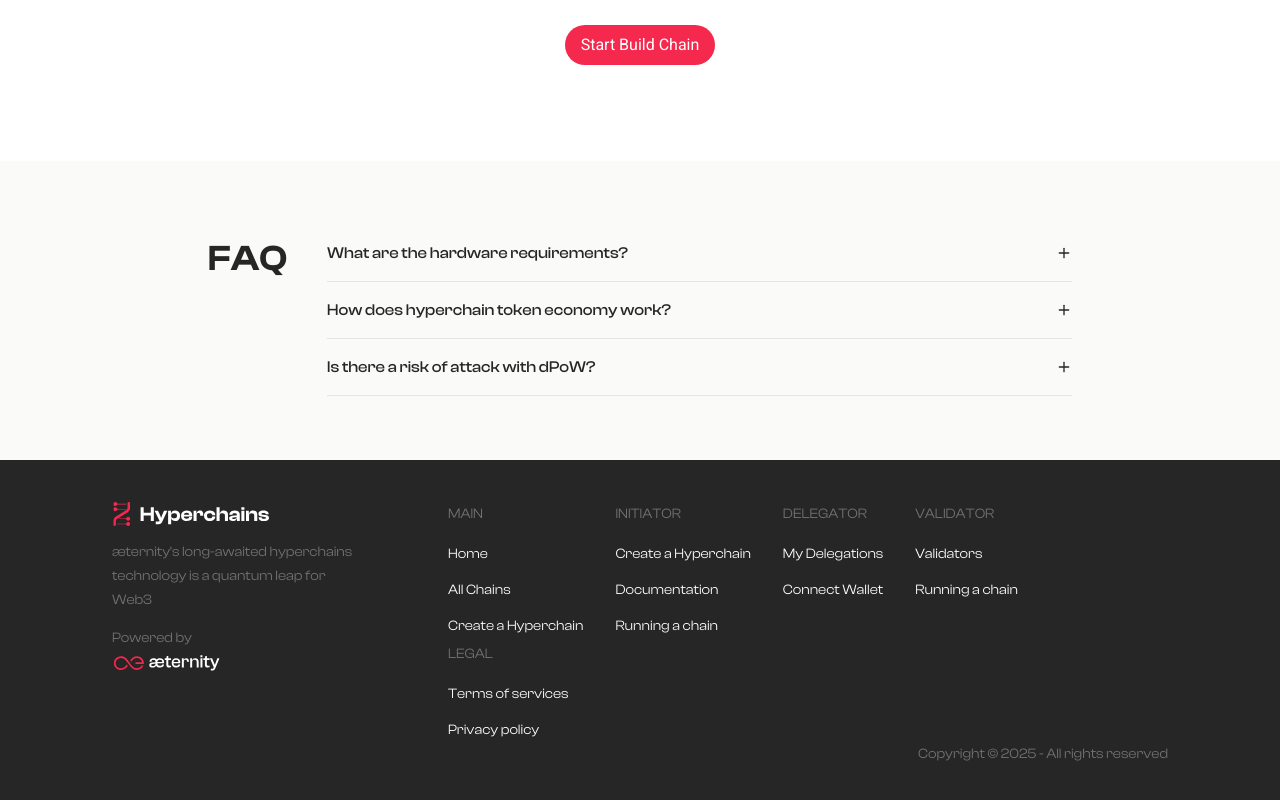
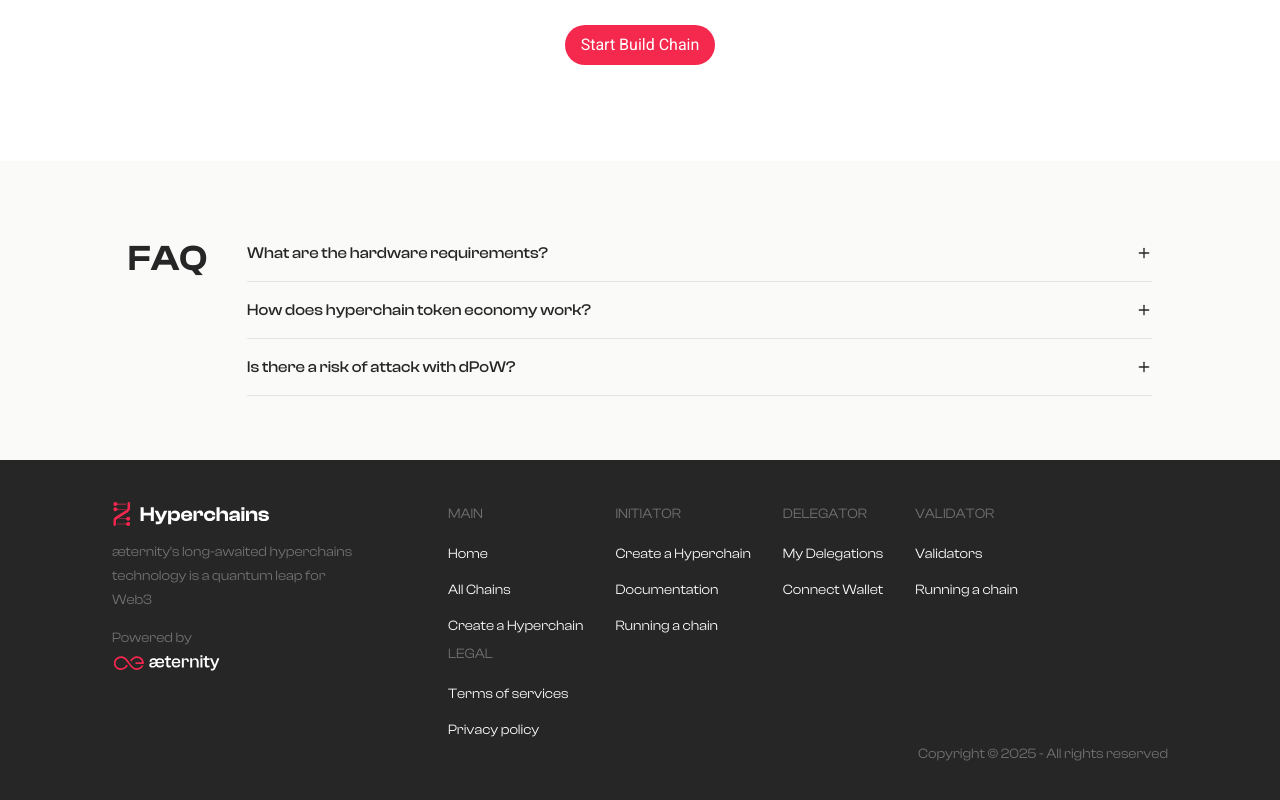
Before and after one commit to unit214/aeternity-hyperchains-initiator, a Next.js app: page / in a window 1280 px wide. Shown: the part 624-1424 px from the top of the page. Built offline with nearby package versions, Linux system fonts and the light colour scheme.

Commit message:
fix: adjust header, footer and faq width
(cherry picked from commit d2a11d37d52dab573a87ad45ecba5255df475c79)

```diff
--- a/src/app/layout.tsx
+++ b/src/app/layout.tsx
@@ -55,9 +55,9 @@ const Layout = ({ children }: Readonly<{ children: ReactNode }>) => {
             className={`${geistSans.variable} ${geistMono.variable} ${clashDisplay.variable} ${roboto.variable}`}>
             <body className='flex min-h-screen justify-center bg-background font-clash text-foreground antialiased'>
                 <ThemeProvider attribute='class' forcedTheme={'light'}>
-                    <div className='flex w-full max-w-screen-2xl flex-col'>
+                    <div className='flex w-full flex-col items-stretch'>
                         <NavBar />
-                        <main className='flex-1 px-4 xl:px-0'>{children}</main>
+                        <main className='max-w-screen-2xl flex-1 self-center px-4 xl:px-0'>{children}</main>
                         <FAQ />
                         <Footer />
                     </div>
--- a/src/components/faq.tsx
+++ b/src/components/faq.tsx
@@ -4,8 +4,8 @@ import { Accordion, AccordionContent, AccordionItem, AccordionTrigger } from '@/
 
 export const FAQ: React.FC = () => {
     return (
-        <div className='flex flex-col justify-center bg-stone-50 px-32 py-16 text-neutral-800 max-md:px-5 lg:px-52'>
-            <div className='flex max-w-full flex-col flex-wrap items-start gap-10 md:flex-row'>
+        <div className='flex w-full flex-col items-center justify-center bg-stone-50 py-16 text-neutral-800 max-md:px-5'>
+            <div className='flex w-full max-w-screen-2xl flex-col flex-wrap items-start gap-10 px-32 max-md:px-5 md:flex-row'>
                 <div className='pt-4 text-4xl font-semibold leading-none'>FAQ</div>
                 <Accordion type='single' collapsible className='w-full flex-1'>
                     <AccordionItem value='item-1'>
--- a/src/components/footer.tsx
+++ b/src/components/footer.tsx
@@ -79,8 +79,8 @@ const footerSections = [
 
 export const Footer: React.FC = () => {
     return (
-        <div className='flex flex-col justify-center bg-neutral-800 px-20 text-sm max-md:px-5'>
-            <div className='flex w-full flex-col justify-center px-8 py-10 max-md:max-w-full max-md:px-5'>
+        <div className='flex flex-col items-center justify-center bg-neutral-800 px-20 text-sm max-md:px-5'>
+            <div className='flex w-full max-w-screen-2xl flex-col justify-center px-8 py-10 max-md:max-w-full max-md:px-5'>
                 <div className='relative flex w-full flex-col items-start max-md:max-w-full md:flex-row'>
                     <LogoSection />
                     <div className='z-0 flex min-w-[240px] flex-1 shrink basis-0 flex-col leading-loose max-md:max-w-full'>
```
